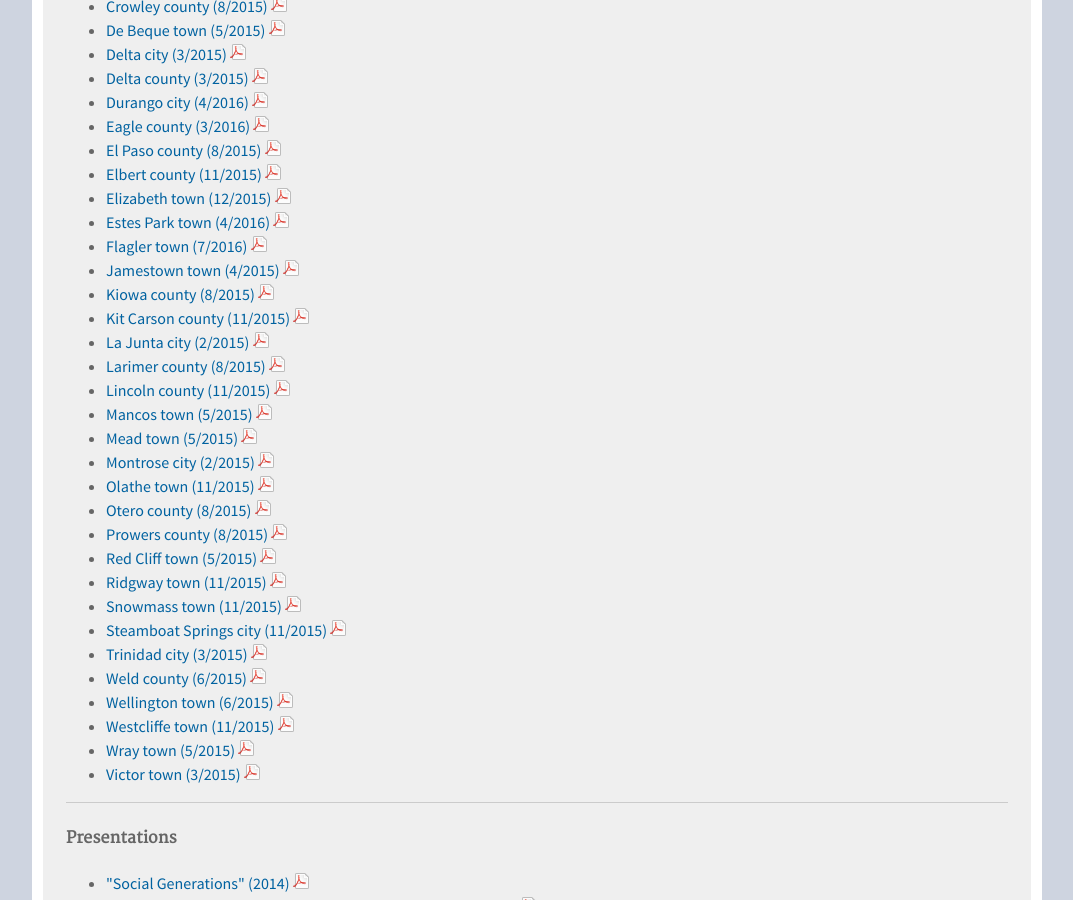
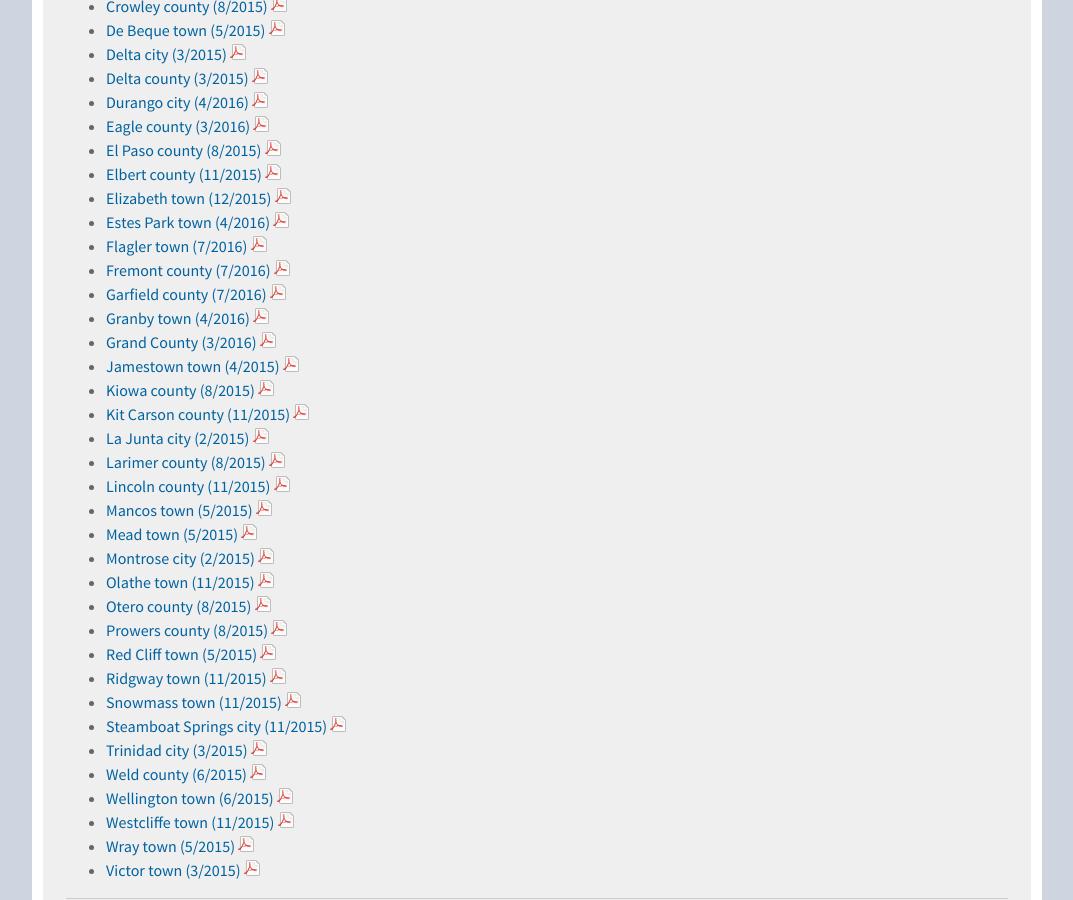
Before and after one commit to TBleess/Website_New, a Jekyll site: the page built from pages/9_Not_in_Menu/publications-and-presentations.md, in a window 1280 px wide and 900 px high, scrolled down 1287 px. Shown: the whole window, without its empty margins (103-1176 px from the left). Built offline with Jekyll 4.4.1, drawn with Linux system fonts in a browser that asks for light colours.

Commit message:
Updated publications-and-presentations.md

```diff
--- a/pages/9_Not_in_Menu/publications-and-presentations.md
+++ b/pages/9_Not_in_Menu/publications-and-presentations.md
@@ -69,6 +69,10 @@
 - [Elizabeth town (12/2015) ![pdf](/images/page_white_acrobat.png 'download pdf file')](https://drive.google.com/uc?export=download&id=0B-vz6H4k4SESbEl0ZjZTa2Q3R00)
 - [Estes Park town (4/2016) ![pdf](/images/page_white_acrobat.png 'download pdf file')](https://drive.google.com/uc?export=download&id=0B-vz6H4k4SESUHB5VEU5UlMxcDA)
 - [Flagler town (7/2016) ![pdf](/images/page_white_acrobat.png 'download pdf file')](https://drive.google.com/uc?export=download&id=0B-vz6H4k4SESaUxMQTUzdjRUV0U)
+- [Fremont county (7/2016) ![pdf](/images/page_white_acrobat.png 'download pdf file')](https://drive.google.com/uc?export=download&id=0ByjImPUKASTTbDNWSVZab0d3VDQ)
+- [Garfield county (7/2016) ![pdf](/images/page_white_acrobat.png 'download pdf file')](https://drive.google.com/uc?export=download&id=0ByjImPUKASTTYVdMRzMxbXcwaE0)
+- [Granby town (4/2016) ![pdf](/images/page_white_acrobat.png 'download pdf file')](https://drive.google.com/uc?export=download&id=0B-vz6H4k4SESQjkzMTJsTDFUdG8)
+- [Grand County (3/2016) ![pdf](/images/page_white_acrobat.png 'download pdf file')](https://drive.google.com/uc?export=download&id=0B-vz6H4k4SESS3hra2lKaVRjRE0)
 - [Jamestown town (4/2015) ![pdf](/images/page_white_acrobat.png 'download pdf file')](https://drive.google.com/uc?export=download&id=0B2oqdPZKJqK7WWRBM3JFYTN1dG8)
 - [Kiowa county (8/2015) ![pdf](/images/page_white_acrobat.png 'download pdf file')](https://drive.google.com/uc?export=download&id=0B-vz6H4k4SESSjFWZ0Q0VHAzOUk)
 - [Kit Carson county (11/2015) ![pdf](/images/page_white_acrobat.png 'download pdf file')](https://drive.google.com/uc?export=download&id=0B-vz6H4k4SESYlFJemcycnNXem8)
```
